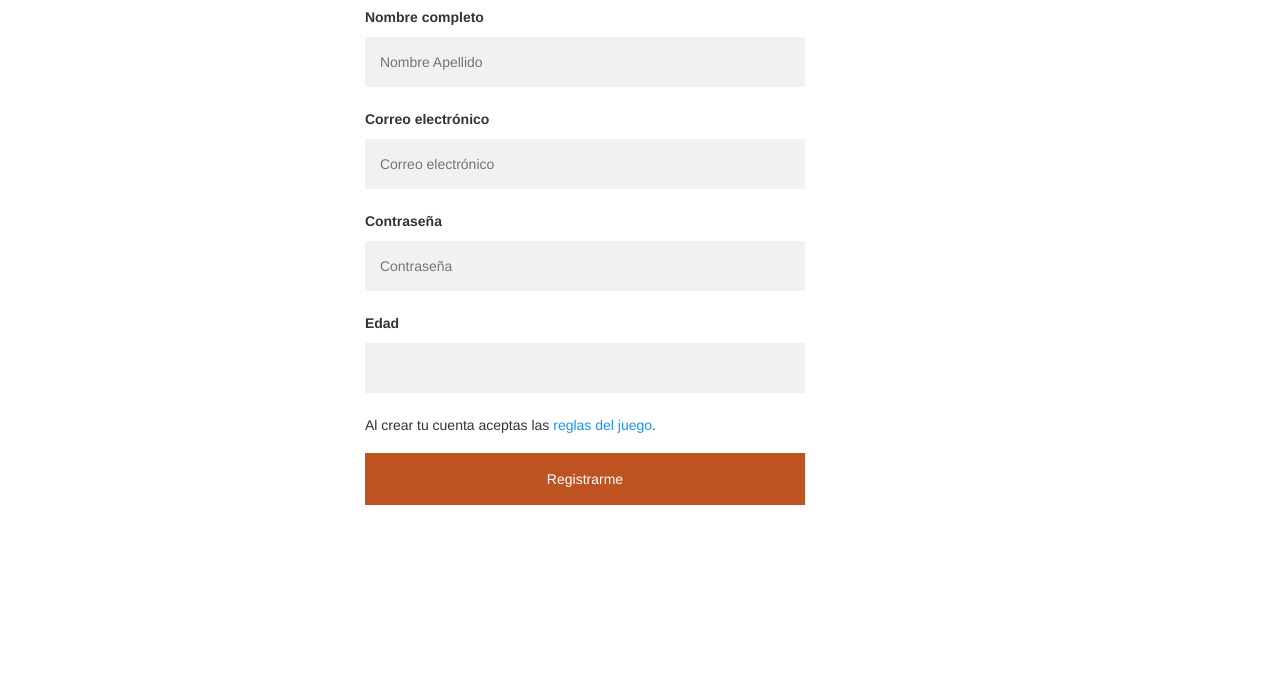
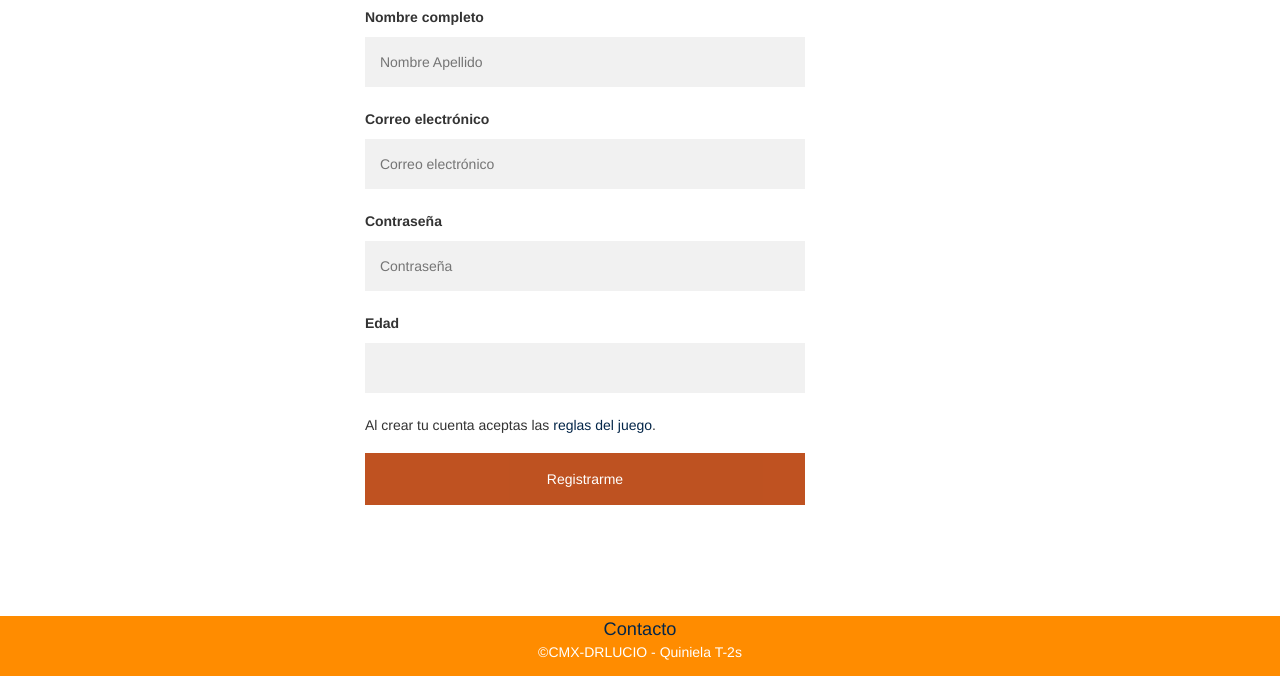
Before and after one commit to Rhi88/quiniela, a plain HTML site: page index.html in a window 1280 px wide. Shown: the part 396-1072 px from the top of the page. Before the commit the page ends 1012 px from the top, so only its background shows below. Drawn offline with nearby package versions, Linux system fonts and the light colour scheme.

Commit message:
Se agrega footer

```diff
--- a/css/main.css
+++ b/css/main.css
@@ -101,14 +101,12 @@ main {
     margin: 0 auto;
 }
 
-/* Add padding to containers */
 .container {
     padding: 16px;
     position: relative;
     align-content: auto;
 }
 
-/* Full-width input fields */
 input[type=text], input[type=password], input[type=email], input[type=number] {
     width: 80%;
     padding: 15px;
@@ -140,7 +138,7 @@ input[type=text]:focus, input[type=password]:focus, input[type=email]:focus, inp
 }
 
 a {
-    color: dodgerblue;
+    color: rgb(4, 38, 73);
 }
 
 .signin {
@@ -212,3 +210,21 @@ button{
     width: 80%;
     opacity: 0.9;
 }
+
+.footer {
+    padding-block-end: 0;
+    left: 0;
+    bottom: 0;
+    width: 100%;
+    height: 60px;
+    background-color: #ff8c00;
+    color: white;
+    text-align: center;
+}
+footer ul {
+    list-style: none;
+}
+.contact {
+    padding: 20px;
+    font-size: 1.3em;
+}
--- a/index.html
+++ b/index.html
@@ -10,8 +10,8 @@
     <header>
         <div class="registro">
                     <ul class="nav navbar-nav navbar-right">
-                            <li><a href="#"><span class="glyphicon glyphicon-user"></span>Regístrate</a></li>
-                            <li><a href="#"><span class="glyphicon glyphicon-log-in"></span>Ingresar</a></li>
+                            <li><a href="index.html"><span class="glyphicon glyphicon-user"></span>Regístrate</a></li>
+                            <li><a href="log-in.html"><span class="glyphicon glyphicon-log-in"></span>Ingresar</a></li>
                     </ul>
         </div>
 
@@ -61,7 +61,14 @@
          </div>
        </main>
 
-
+       <footer>
+        <div class="footer">
+          <ul class="">
+            <li><a class="contact" href="#">Contacto</a></li>
+            <p>&copy;CMX-DRLUCIO - Quiniela T-2s</p>
+          </ul>
+        </div>
+      </footer>
 
 </body>
 </html>
```
Also changed, not shown: log-in.html (+9 -0 lines).
